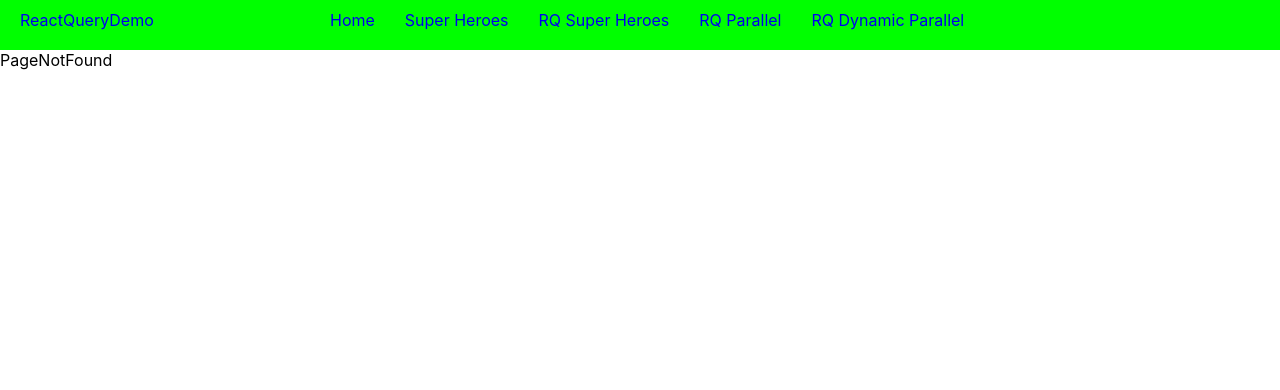
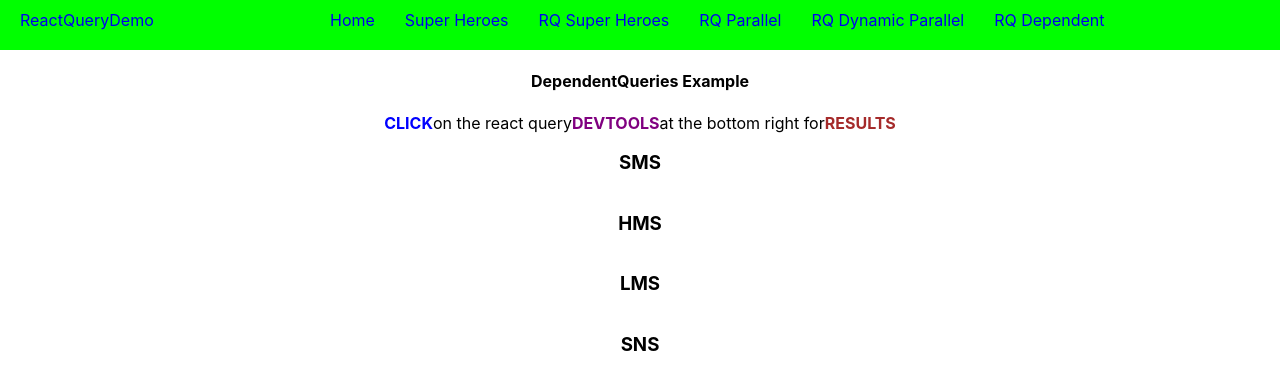
Before and after one commit to pawanbhatta/React-query-Demo, a React (Create React App) app: page /rq-dependent in a window 1280 px wide. Shown: the top 390 px of the page. Built offline with nearby package versions, Linux system fonts and the light colour scheme; data requests are answered from the project's data file.

Commit message:
dependent queries usage implemented

```diff
--- a/db.json
+++ b/db.json
@@ -27,5 +27,13 @@
             "id": 3,
             "name": "Rahul Chaurasia"
         }
+    ],
+    "users": [{
+        "id": "pawanbhatta00@gmail.com",
+        "skill": "react"
+
+    }],
+    "skills": [
+        { "id": "react", "projects": ["SMS", "HMS", "LMS", "SNS"] }
     ]
 }
--- a/src/App.js
+++ b/src/App.js
@@ -10,6 +10,7 @@ import RQSuperHero from "./components/RQSuperHero";
 import PageNotFound from "./components/PageNotFound";
 import ParallelQueries from "./components/ParallelQueries.page";
 import DynamicParallel from "./components/DynamicParallel.page";
+import DependentQueries from "./components/DependentQueries.page";
 
 const queryClient = new QueryClient();
 
@@ -20,6 +21,10 @@ function App() {
       <Routes>
         <Route path="/" element={<HomePage />} />
         <Route path="super-heroes" element={<SuperHeroesPage />} />
+        <Route
+          path="rq-dependent"
+          element={<DependentQueries email="pawanbhatta00@gmail.com" />}
+        />
         <Route path="rq-parallel" element={<ParallelQueries />} />
         <Route
           path="rq-dynamic-parallel"
--- /dev/null
+++ b/src/components/DependentQueries.page.js
@@ -0,0 +1,54 @@
+import axios from "axios";
+import React from "react";
+import { useQuery } from "react-query";
+
+const fetchUserByEmail = (email) => {
+  return axios.get(`http://localhost:4000/users/${email}`);
+};
+
+const fetchProjectsOfUser = (skill) => {
+  return axios.get(`http://localhost:4000/skills/${skill}`);
+};
+
+const DependentQueries = ({ email }) => {
+  const { data: user } = useQuery(["user", email], () =>
+    fetchUserByEmail(email)
+  );
+  const skill = user?.data.skill;
+
+  const { data: projects } = useQuery(
+    ["projects", skill],
+    () => fetchProjectsOfUser(skill),
+    { enabled: !!skill }
+  );
+
+  return (
+    <div>
+      <h4>DependentQueries Example</h4>
+      <div
+        style={{
+          display: "flex",
+          alignItems: "center",
+          justifyContent: "center",
+        }}
+      >
+        <span style={{ color: "blue", fontWeight: "bolder" }}> CLICK </span> on
+        the react query
+        <span style={{ color: "purple", fontWeight: "bolder" }}>
+          {" "}
+          DEVTOOLS{" "}
+        </span>
+        at the bottom right for{" "}
+        <span style={{ color: "brown", fontWeight: "bolder" }}>RESULTS</span>
+      </div>
+
+      <div className="projects">
+        {projects?.data.projects.map((p) => {
+          return <h3>{p}</h3>;
+        })}
+      </div>
+    </div>
+  );
+};
+
+export default DependentQueries;
--- a/src/components/Navbar.js
+++ b/src/components/Navbar.js
@@ -24,6 +24,9 @@ const Navbar = () => {
           <div className="link">
             <Link to="/rq-dynamic-parallel">RQ Dynamic Parallel</Link>
           </div>
+          <div className="link">
+            <Link to="/rq-dependent">RQ Dependent</Link>
+          </div>
         </div>
       </div>
     </div>
--- a/src/components/styles.css
+++ b/src/components/styles.css
@@ -67,3 +67,9 @@ button:hover {
 h4 {
     text-align: center;
 }
+
+.projects {
+    display: flex;
+    flex-direction: column;
+    align-items: center;
+}
```
